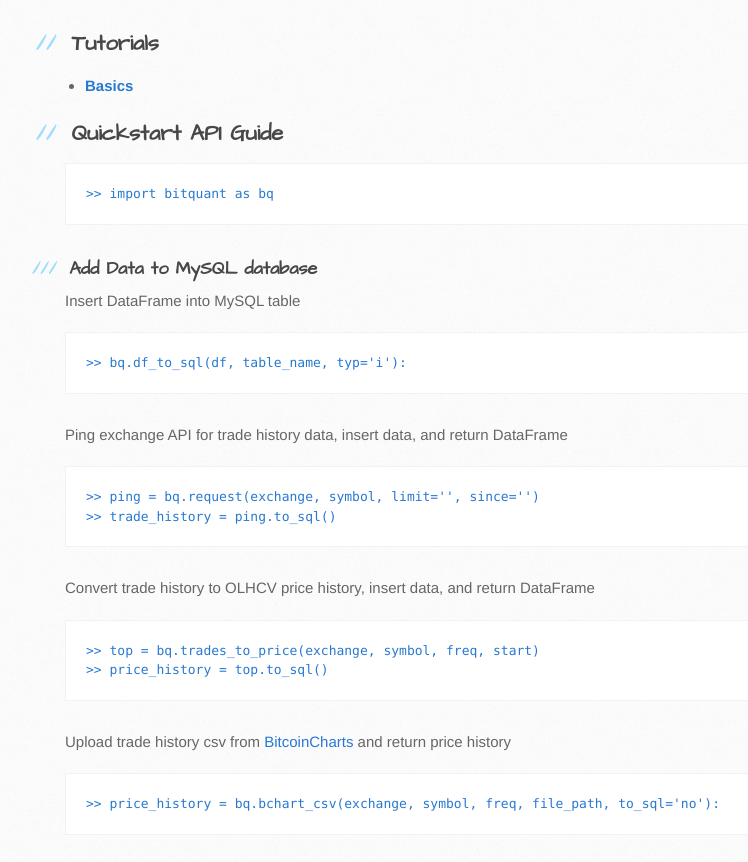
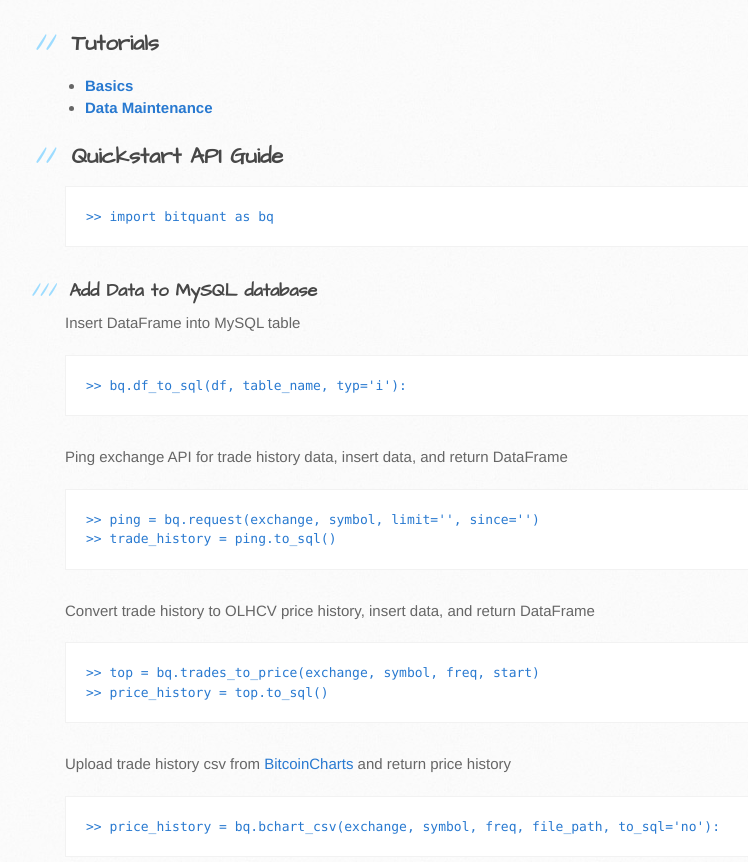
Before and after one commit to rosspalmer/bitQuant, a plain HTML site: page index.html in a window 1280 px wide. Shown: the part 1222-2084 px from the top of the page, without its empty margins (105-853 px from the left). Drawn offline with Linux system fonts and the light colour scheme.

```diff
--- a/index.html
+++ b/index.html
@@ -84,6 +84,7 @@
 
 <ul>
 <li><strong><a href="https://github.com/rosspalmer/bitQuant/wiki/Tutorial---Basics">Basics</a></strong></li>
+<li><strong><a href="https://github.com/rosspalmer/bitQuant/wiki/Tutorial---Data-Maintenance">Data Maintenance</a></strong></li>
 </ul>
 
 <h2>
```
Also changed, not shown: params.json (+1 -1 lines).
